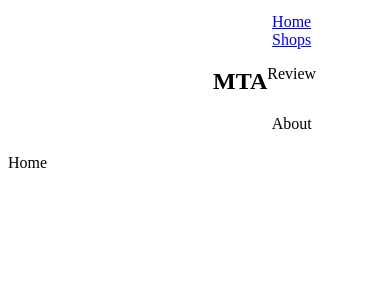
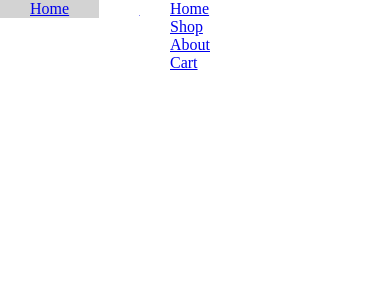
Before and after one commit to chanminswe/fake-store-ecommerce-, a React (Vite) app: page / in a window 390 px wide. Shown: the top 300 px of the page. Built offline with nearby package versions, Linux system fonts and the light colour scheme.

Commit message:
tryng. on the responsive nav bar shameless ly

```diff
--- a/src/App.jsx
+++ b/src/App.jsx
@@ -1,19 +1,10 @@
 import React from "react";
 import NavBar from "./components/NavBar";
-import { Route, Routes } from "react-router-dom";
-import Shop from "./pages/Shop";
-import Home from "./pages/Home";
 
 const App = () => {
   return (
-    <div>
       <NavBar />
 
-      <Routes>
-        <Route path="/" element={<Home />} />
-        <Route path="/shop" element={<Shop />} />
-      </Routes>
-    </div>
   );
 };
 
--- a/src/components/NavBar.css
+++ b/src/components/NavBar.css
@@ -1,22 +1,47 @@
-.navigation-header{
-
-    display: flex;
-    justify-content: space-between;
-    align-items: center;
-    padding: 5px;
-
-    width: 100%;
+.nav-container{
+    background-color: white;
+    box-shadow: 10px 0 -10px 10 rgb(black, black, black , 0.1);
 }
 
-.navigation-header > h2 {
-    margin-left: 200px;
+.nav-menu{
+    width: 100%;
+    list-style: none;
+    display: flex;
+    justify-content: flex-end;
+    align-items: center;
 }
 
-.navigation-routes {
+.nav-li{
+    height: 50px;
+}
+
+.link{
+    height: 100%;
+    padding: 0 30px;
     display: flex;
-    flex-wrap: wrap;
-    justify-content: space-around;
     align-items: center;
-    width: 400px;
-    margin-right: 100px;
 }
+
+.link:hover{
+    background-color: lightgray;
+}
+
+.nav-option:first-child{
+    margin-right: auto;
+}
+
+
+.sidebar{
+    position: fixed;
+    top: 0;
+    right: 0;
+    height: 100vh;
+    width: 250px;
+    z-index: 999;
+    background-color: white;
+    box-shadow: -10px 0 10px rgb(black, black, black , 0.1);
+    display: flex;
+    flex-direction: column;
+    align-items: flex-start;
+    justify-content: flex-start;
+}
--- a/src/components/NavBar.jsx
+++ b/src/components/NavBar.jsx
@@ -1,19 +1,55 @@
 import React from "react";
+import { Link } from "react-router-dom";
 import "./NavBar.css";
-import { Link } from "react-router-dom";
-
 
 function NavBar() {
   return (
-    <header className="navigation-header">
-      <h2>MTA</h2>
-      <nav className="navigation-routes">
-        <Link to='/'>Home</Link>
-        <Link to='/shop'>Shops</Link>
-        <p>Review</p>
-        <p>About</p>
-      </nav>
-    </header>
+    <nav className="nav-container">
+      <ul className="nav-menu sidebar">
+        <li className="nav-option">
+          <Link className="link" to="/">
+            Home
+          </Link>
+        </li>
+        <li className="nav-option">
+          <Link className="link" to="/">
+            Shop
+          </Link>
+        </li>
+        <li className="nav-option">
+          <Link className="link" to="/">
+            About
+          </Link>
+        </li>
+        <li className="nav-option">
+          <Link className="link" to="/">
+            Cart
+          </Link>
+        </li>
+      </ul>
+      <ul className="nav-menu">
+        <li className="nav-option">
+          <Link className="link" to="/">
+            Home
+          </Link>
+        </li>
+        <li className="nav-option">
+          <Link className="link" to="/">
+            Shop
+          </Link>
+        </li>
+        <li className="nav-option">
+          <Link className="link" to="/">
+            About
+          </Link>
+        </li>
+        <li className="nav-option">
+          <Link className="link" to="/">
+            Cart
+          </Link>
+        </li>
+      </ul>
+    </nav>
   );
 }
 
--- a/src/index.css
+++ b/src/index.css
@@ -0,0 +1,8 @@
+*{
+    margin: 0;
+    padding: 0;
+}
+
+body{
+min-height: 100vh;
+}
```
